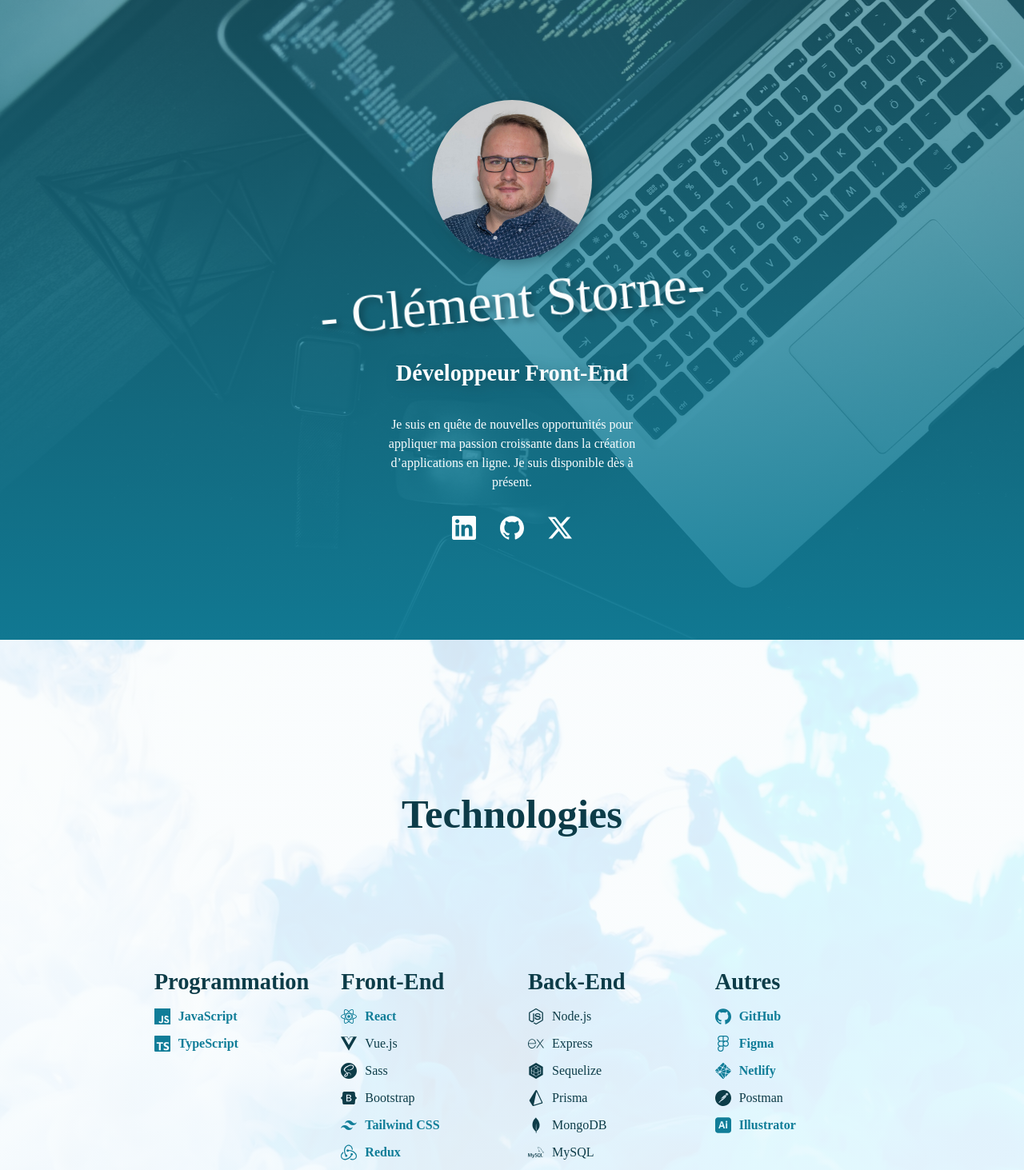
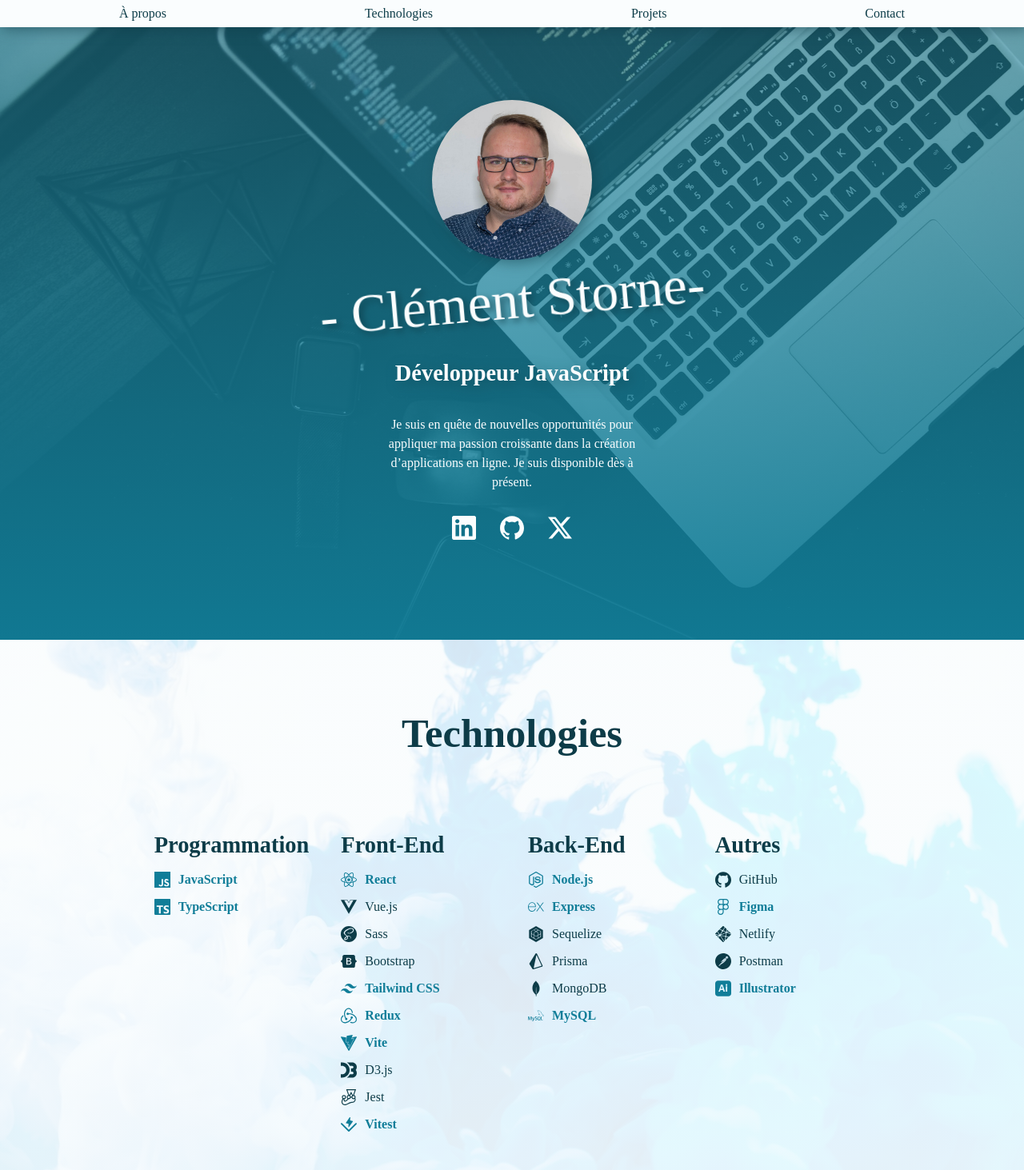
Before and after one commit to clementstorne/portfolio, a React (Vite) app: page / in a window 1280 px wide. Shown: the top 1463 px of the page at 80% size. Built offline with nearby package versions, Linux system fonts and the light colour scheme.

Commit message:
navbar component

```diff
--- a/package.json
+++ b/package.json
@@ -15,7 +15,9 @@
     "react-dom": "^18.2.0",
     "react-hook-form": "^7.48.2",
     "react-icons": "^4.12.0",
-    "react-router-dom": "^6.20.0"
+    "react-router-dom": "^6.20.0",
+    "react-router-hash-link": "^2.4.3",
+    "resend": "^2.0.0"
   },
   "devDependencies": {
     "@babel/preset-react": "^7.23.3",
--- a/src/App.jsx
+++ b/src/App.jsx
@@ -1,3 +1,4 @@
+import Navbar from "./components/Navbar";
 import Hero from "./pages/Hero";
 import Technologies from "./pages/Technologies";
 import Projects from "./pages/Projects";
@@ -6,6 +7,7 @@ import Contact from "./pages/Contact";
 export default function App() {
   return (
     <>
+      <Navbar />
       <Hero />
       <Technologies />
       <Projects />
--- a/src/components/ContactForm.jsx
+++ b/src/components/ContactForm.jsx
@@ -14,7 +14,9 @@ export default function ContactForm() {
       className="w-full max-w-600 flex flex-col flex-nowrap justify-center items-center"
     >
       <div className="w-full max-w-600">
-        <label className="form-label">Nom</label>
+        <label htmlFor="name" className="form-label">
+          Nom
+        </label>
         <Controller
           name="name"
           control={control}
@@ -29,9 +31,11 @@ export default function ContactForm() {
           render={({ field, fieldState }) => (
             <>
               <input
+                id="name"
                 className={`form-input ${fieldState?.error ? "error" : ""}`}
                 {...field}
                 placeholder="Votre nom"
+                autoComplete="name"
               />
               {fieldState?.error && (
                 <p className="error-message">{fieldState.error.message}</p>
@@ -42,7 +46,9 @@ export default function ContactForm() {
       </div>
 
       <div className="w-full max-w-600">
-        <label className="form-label">Email</label>
+        <label htmlFor="email" className="form-label">
+          Email
+        </label>
         <Controller
           name="email"
           control={control}
@@ -57,10 +63,12 @@ export default function ContactForm() {
           render={({ field, fieldState }) => (
             <>
               <input
+                id="email"
                 className={`form-input ${fieldState?.error ? "error" : ""}`}
                 {...field}
                 type="email"
                 placeholder="Votre email"
+                autoComplete="email"
               />
               {fieldState?.error && (
                 <p className="error-message">{fieldState.error.message}</p>
@@ -71,7 +79,9 @@ export default function ContactForm() {
       </div>
 
       <div className="w-full max-w-600">
-        <label className="form-label">Message</label>
+        <label htmlFor="message" className="form-label">
+          Message
+        </label>
         <Controller
           name="message"
           control={control}
@@ -80,7 +90,8 @@ export default function ContactForm() {
           render={({ field, fieldState }) => (
             <>
               <textarea
-                className={`form-input h-280 ${
+                id="message"
+                className={`form-input h-200 md:h-280 ${
                   fieldState?.error ? "error" : ""
                 }`}
                 {...field}
--- /dev/null
+++ b/src/components/Navbar.jsx
@@ -0,0 +1,20 @@
+import { HashLink as Link } from "react-router-hash-link";
+
+export default function Navbar() {
+  const sections = [
+    { name: "À propos", to: "/#hero" },
+    { name: "Technologies", to: "/#techno" },
+    { name: "Projets", to: "/#projects" },
+    { name: "Contact", to: "/#contact" },
+  ];
+
+  return (
+    <nav className="navbar">
+      {sections.map((section) => (
+        <Link to={section.to} key={section.to} className="navbar-link">
+          {section.name}
+        </Link>
+      ))}
+    </nav>
+  );
+}
--- a/src/index.css
+++ b/src/index.css
@@ -25,7 +25,7 @@
   }
 
   h2 {
-    @apply text-2xl md:text-4xl mt-50 mb-30 md:my-100 md:mt-181 lg:mb-150;
+    @apply text-2xl md:text-4xl mt-50 mb-30 md:my-80;
   }
 
   h3 {
@@ -90,6 +90,21 @@
 }
 
 @layer components {
+  .navbar {
+    @apply z-50 fixed top-0 left-0 right-0
+    py-5 px-10 md:px-25 bg-cyan-light-1 text-cyan-light-12 drop-shadow-base flex flex-row flex-nowrap justify-around items-center;
+  }
+
+  .navbar-link {
+    @apply inline-block mx-10 md:mx-25 px-5 outline-none
+    hover:text-cyan-light-11
+    focus:text-cyan-light-1 focus:bg-cyan-light-12;
+  }
+
+  .rs-link {
+    @apply outline-none focus:text-cyan-light-8;
+  }
+
   .link-button {
     border-radius: 41px;
     @apply flex justify-center items-center px-20 py-10 font-bold text-cyan-light-1 bg-cyan-light-11
@@ -117,7 +132,7 @@
   }
 
   .form-input {
-    @apply w-full max-w-600 h-70 mt-5 mb-20 p-20 outline-none border-cyan-light-8 border-2 focus:border-4 rounded;
+    @apply w-full max-w-600 h-50 md:h-70 mt-5 mb-20 p-20 outline-none border-cyan-light-8 border-2 focus:border-4 rounded;
   }
 
   .button {
--- a/src/main.jsx
+++ b/src/main.jsx
@@ -1,10 +1,18 @@
 import React from "react";
 import ReactDOM from "react-dom/client";
+import { createBrowserRouter, RouterProvider } from "react-router-dom";
 import App from "./App.jsx";
 import "./index.css";
 
+const router = createBrowserRouter([
+  {
+    path: "/",
+    element: <App />,
+  },
+]);
+
 ReactDOM.createRoot(document.getElementById("root")).render(
   <React.StrictMode>
-    <App />
+    <RouterProvider router={router} />
   </React.StrictMode>
 );
--- a/src/pages/Hero.jsx
+++ b/src/pages/Hero.jsx
@@ -10,7 +10,7 @@ export default function Hero() {
       />
       <h1 className="mb-5 md:mb-10 drop-shadow-xl">- Clément Storne- </h1>
       <h4 className="mt-5 md:mt-10 mb-20 md:mb-30 drop-shadow-base">
-        Développeur Front-End
+        Développeur JavaScript
       </h4>
       <p className="w-280 md:w-350 mb-20 md:mb-30 text-center">
         Je suis en quête de nouvelles opportunités pour appliquer ma passion
@@ -22,6 +22,7 @@ export default function Hero() {
           href="https://www.linkedin.com/in/clementstorne/"
           target="_blank"
           rel="noopener noreferrer"
+          className="rs-link"
         >
           <SiLinkedin size={30} />
         </a>
@@ -29,6 +30,7 @@ export default function Hero() {
           href="https://github.com/clementstorne"
           target="_blank"
           rel="noopener noreferrer"
+          className="rs-link"
         >
           <SiGithub size={30} />
         </a>
@@ -36,6 +38,7 @@ export default function Hero() {
           href="https://twitter.com/clementstorne"
           target="_blank"
           rel="noopener noreferrer"
+          className="rs-link"
         >
           <SiX size={30} />
         </a>
--- a/src/pages/Technologies.jsx
+++ b/src/pages/Technologies.jsx
@@ -18,17 +18,17 @@ export default function Technologies() {
     { name: "vitest", fav: true },
   ];
   const backTechnos = [
-    { name: "node", fav: false },
-    { name: "express", fav: false },
+    { name: "node", fav: true },
+    { name: "express", fav: true },
     { name: "sequelize", fav: false },
     { name: "prisma", fav: false },
     { name: "mongo", fav: false },
-    { name: "mysql", fav: false },
+    { name: "mysql", fav: true },
   ];
   const otherTechnos = [
-    { name: "github", fav: true },
+    { name: "github", fav: false },
     { name: "figma", fav: true },
-    { name: "netlify", fav: true },
+    { name: "netlify", fav: false },
     { name: "postman", fav: false },
     { name: "illustrator", fav: true },
   ];
--- a/tailwind.config.js
+++ b/tailwind.config.js
@@ -12,6 +12,7 @@ export default {
       15: "15px",
       16: "16px",
       20: "20px",
+      25: "25px",
       30: "30px",
       40: "40px",
       50: "50px",
@@ -32,6 +33,7 @@ export default {
     },
     borderRadius: {
       DEFAULT: "10px",
+      large: "50px",
       full: "9999px",
     },
     colors: {
```
Also changed, not shown: 1 other file (tests, documents, lock files or other folders).
